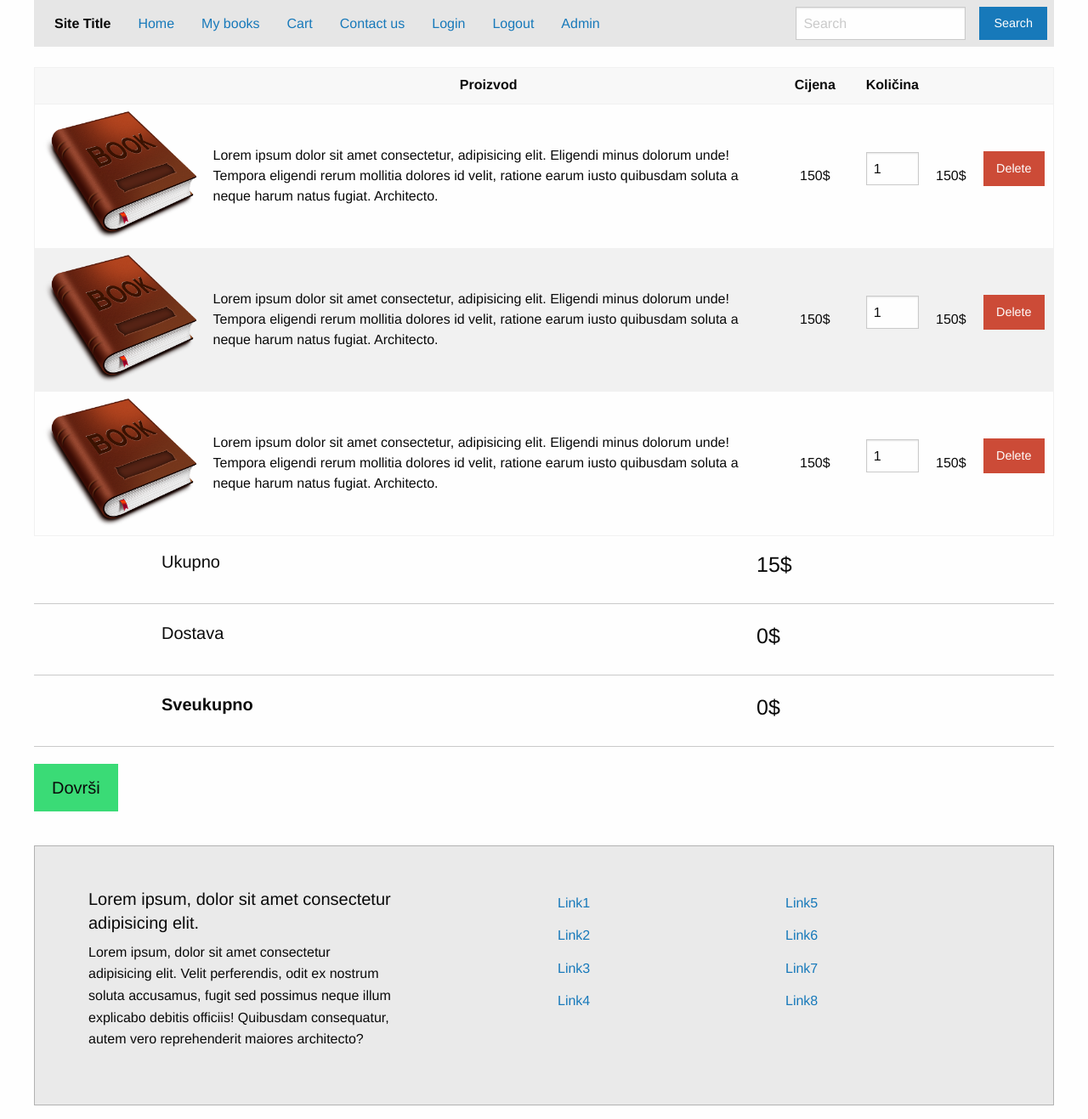
After one commit to Ante889/Edunova, a PHP site: page /cart.php in a window 1280 px wide. The commit adds this page. Shown: the whole page at 85% size. Run offline with PHP 8.4, Linux system fonts and the light colour scheme; some libraries are stand-ins or nearby versions.

Commit message:
Dodavanje košarice

```diff
--- a/Html&css/Foundation_vježba/Include/Navigation.php
+++ b/Html&css/Foundation_vježba/Include/Navigation.php
@@ -9,7 +9,7 @@
             <li class="menu-text">Site Title</li>
             <li><a href="index.php">Home</a></li>
             <li><a href="index.php">My books</a></li>
-            <li><a href="#0">Cart</a></li>
+            <li><a href="cart.php">Cart</a></li>
             <li><a href="#0">Contact us</a></li>
             <li><a href="#0">Login</a></li>
             <li><a href="#0">Logout</a></li>
--- /dev/null
+++ b/Html&css/Foundation_vježba/cart.php
@@ -0,0 +1,86 @@
+<?php
+  include "Include/Head.php";
+?>
+
+ <!--Top bar(Navigation)-->
+  <?php
+  include "Include/Navigation.php";
+?>
+<!--End top bar(Navigation)-->
+<br>
+<!--Content-->
+
+<form action="">
+<table>
+  <thead>
+    <tr>
+      <th width="200"></th>
+      <th class="text-center">Proizvod</th>
+      <th width="100" class="text-center">Cijena</th>
+      <th width="50" class="text-center">Količina</th>
+      <th></th>
+      <th></th>
+    </tr>
+  </thead>
+  <tbody>
+    <tr>
+      <td class="text-center"><img src="Test 3.png"></td>
+      <td>Lorem ipsum dolor sit amet consectetur, adipisicing elit. Eligendi minus dolorum unde! Tempora eligendi rerum mollitia dolores id velit, ratione earum iusto quibusdam soluta a neque harum natus fugiat. Architecto.</td>
+      <td class="text-center">150$</td>
+      <td class="text-center"><input name="itemquantity3051490" type="text" value="1" class="qty-input"></td>
+      <td class="text-center">150$</td>
+      <td class="text-center"><button type="button" class="alert button">Delete</button></td>
+    </tr>
+    <tr>
+      <td class="text-center"><img src="Test 3.png"></td>
+      <td>Lorem ipsum dolor sit amet consectetur, adipisicing elit. Eligendi minus dolorum unde! Tempora eligendi rerum mollitia dolores id velit, ratione earum iusto quibusdam soluta a neque harum natus fugiat. Architecto.</td>
+      <td class="text-center">150$</td>
+      <td class="text-center"><input name="itemquantity3051490" type="text" value="1" class="qty-input"></td>
+      <td class="text-center">150$</td>
+      <td class="text-center"><button type="button" class="alert button">Delete</button></td>
+    </tr>
+    <tr>
+      <td class="text-center"><img src="Test 3.png"></td>
+      <td>Lorem ipsum dolor sit amet consectetur, adipisicing elit. Eligendi minus dolorum unde! Tempora eligendi rerum mollitia dolores id velit, ratione earum iusto quibusdam soluta a neque harum natus fugiat. Architecto.</td>
+      <td class="text-center">150$</td>
+      <td class="text-center"><input name="itemquantity3051490" type="text" value="1" class="qty-input"></td>
+      <td class="text-center">150$</td>
+      <td class="text-center"><button type="button" class="alert button">Delete</button></td>
+    </tr>
+    <tr>
+  </tbody>
+</table>
+
+<div class="grid-x align-spaced">
+  <div class="cell large-4"><h5>Ukupno</h5></div>
+  <div class="cell large-2"><h4>15$</h4></div>
+</div>
+<hr>
+<div class="grid-x align-spaced">
+  <div class="cell large-4"><h5>Dostava</h5></div>
+  <div class="cell large-2"><h4>0$</h4></div>
+</div>
+<hr>
+<div class="grid-x align-spaced">
+  <div class="cell large-4"><h5><b>Sveukupno</b></h5></div>
+  <div class="cell large-2"><h4>0$</h4></div>
+</div>
+<hr>
+<button type="button" class="success button button large">Dovrši</button>
+</form>
+
+
+
+
+<!-- End Content -->
+
+
+<br>
+
+<?php
+
+include "Include/Footer.php";
+
+?>
+
+<script>$(document).foundation();</script>
--- a/Html&css/Foundation_vježba/product.php
+++ b/Html&css/Foundation_vježba/product.php
@@ -49,7 +49,7 @@
             <span class="fa fa-star"></span>
             <p class="custom-p">(Broj ljudi koji su ocjenili)</p>
             <hr>
-            <a href="#" class="button large expanded custom-button">Add to cart</a>
+            <a href="cart.php" class="button large expanded custom-button">Add to cart</a>
             </div>
         </div>
 
```
